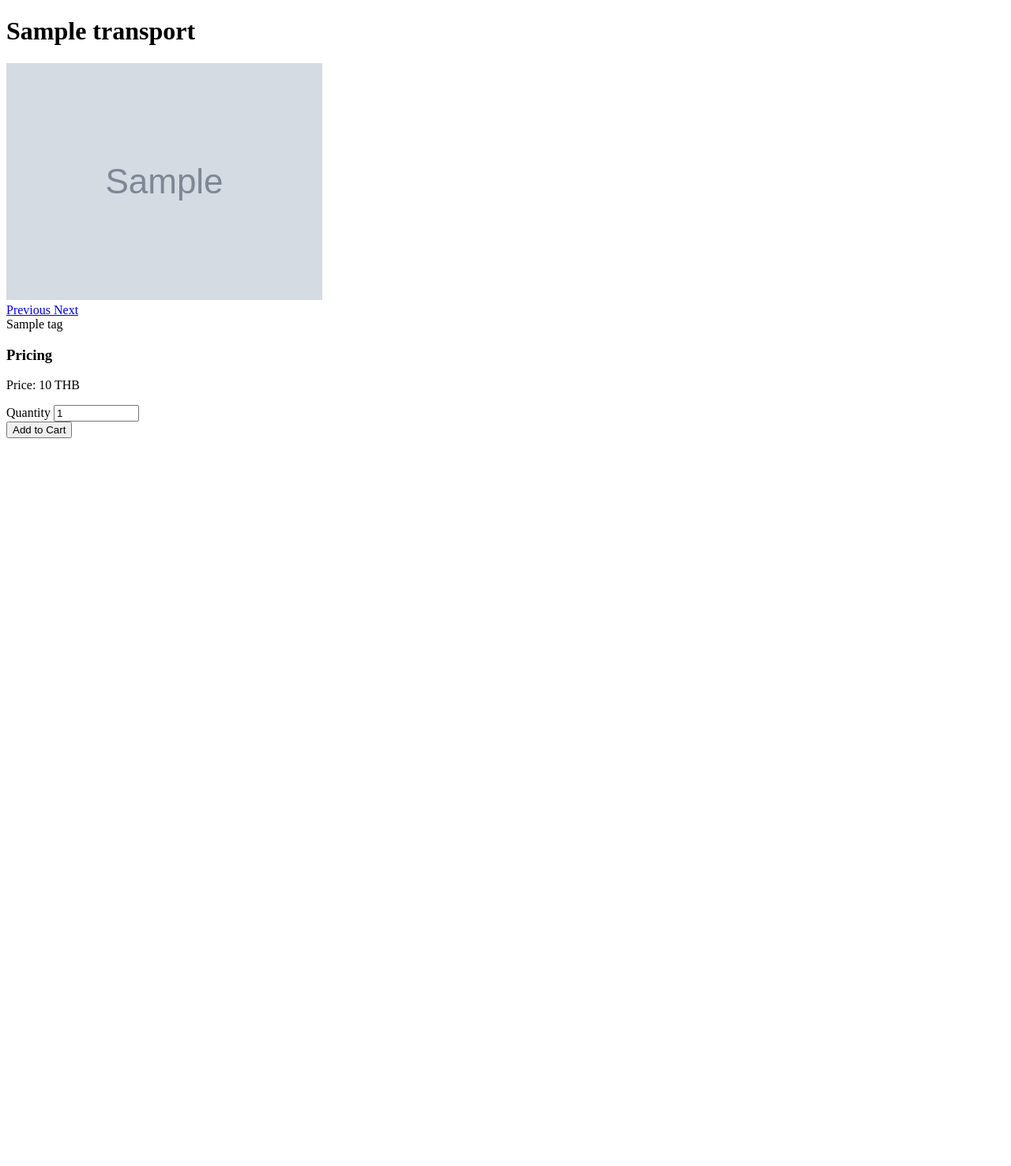
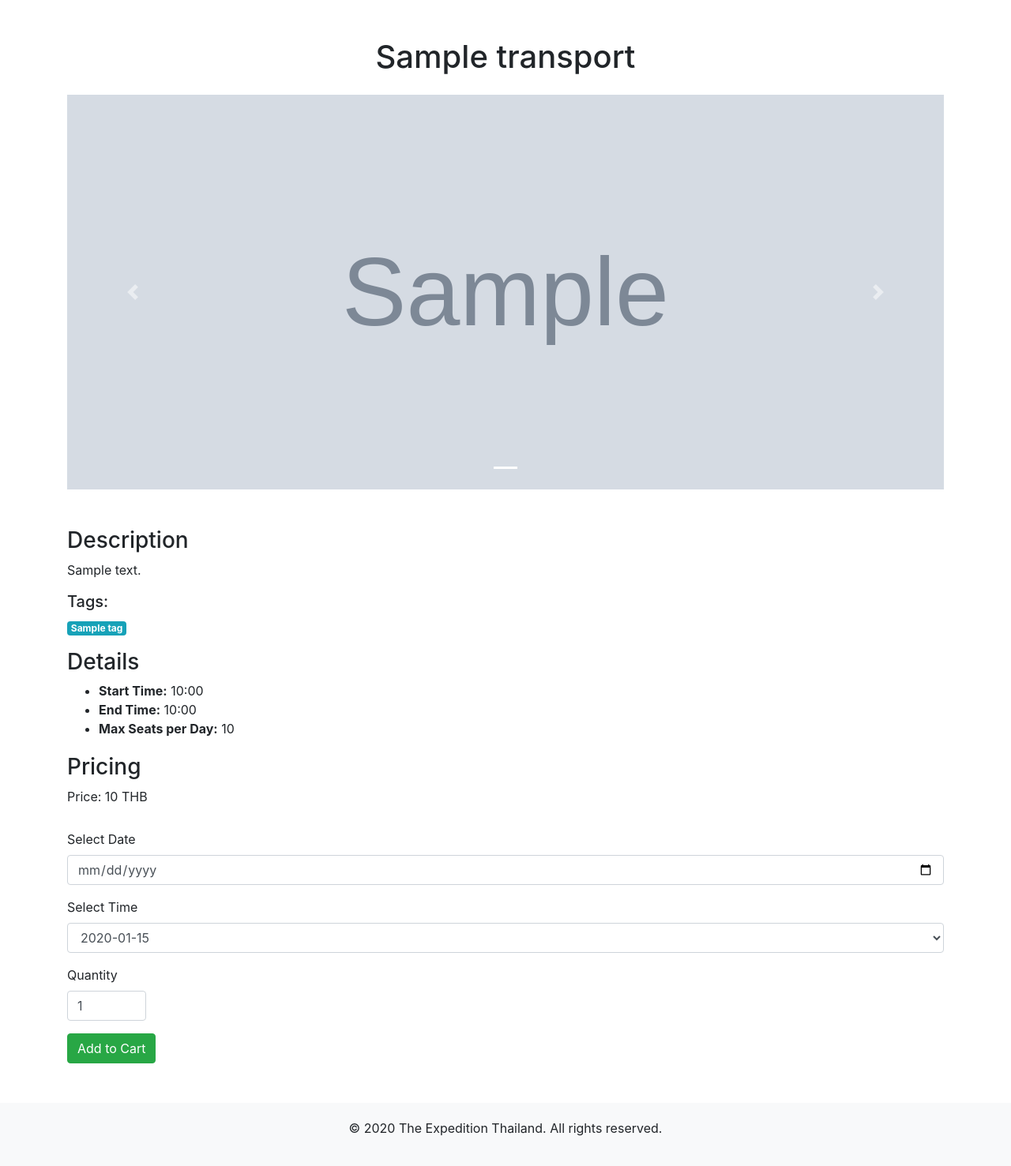
Before and after one commit to harshrider/fastTravel, a FastAPI app: template templates/transport_detail.html in a window 1280 px wide. Shown: the whole page at 79% size. Before the commit the page ends 555 px from the top, so only its background shows below. Run offline with FastAPI, Linux system fonts and the light colour scheme; the template is opened without the code that fills it: most values are stand-ins (such as "Sample title", 1, 10 or a date in 2020); grey boxes marked "Sample" are stand-in pictures; parts of the project's set-up code (start-up, migrations or seed data) failed here and were passed over; some libraries are stand-ins or nearby versions.

Commit message:
Updating Tour Details to work with new model, updated sign up to work with credit

```diff
--- a/templates/transport_detail.html
+++ b/templates/transport_detail.html
@@ -1,20 +1,53 @@
-<!-- templates/transport_detail.html -->
 <!DOCTYPE html>
 <html lang="en">
 <head>
     <meta charset="UTF-8">
     <title>{{ transport.name }} - Transport Details</title>
+    <link rel="stylesheet" href="https://stackpath.bootstrapcdn.com/bootstrap/4.5.2/css/bootstrap.min.css">
+    <style>
+        .carousel-item img {
+            width: 100%;
+            height: 500px;
+            object-fit: cover;
+        }
+        .badge {
+            margin-right: 5px;
+        }
+        .transport-details {
+            margin-top: 20px;
+        }
+        .transport-pricing {
+            margin-top: 20px;
+        }
+        .add-to-cart-form {
+            margin-top: 30px;
+        }
+        footer {
+            background-color: #f8f9fa;
+            padding: 20px 0;
+            margin-top: 50px;
+        }
+    </style>
 </head>
 <body>
+    <!-- Navbar -->
+    <!-- (Same as in tour_detail.html) -->
+
     <div class="container my-5">
-        <h1>{{ transport.name }}</h1>
+        <h1 class="text-center">{{ transport.name }}</h1>
 
         <!-- Image Carousel -->
-        <div id="transportCarousel" class="carousel slide" data-ride="carousel">
+        {% if transport.images %}
+        <div id="transportCarousel" class="carousel slide mt-4" data-ride="carousel">
+            <ol class="carousel-indicators">
+                {% for image in transport.images %}
+                <li data-target="#transportCarousel" data-slide-to="{{ loop.index0 }}" {% if loop.first %}class="active"{% endif %}></li>
+                {% endfor %}
+            </ol>
             <div class="carousel-inner">
                 {% for image in transport.images %}
-                    <div class="carousel-item {% if loop.index == 1 %}active{% endif %}">
-                        <img src="{{ image.url }}" alt="{{ transport.name }} Image {{ loop.index }}" class="img-fluid mb-4">
+                <div class="carousel-item {% if loop.first %}active{% endif %}">
+                    <img src="{{ image.url }}" alt="{{ transport.name }} Image {{ loop.index }}">
                 </div>
                 {% endfor %}
             </div>
@@ -27,20 +60,41 @@
                 <span class="sr-only">Next</span>
             </a>
         </div>
+        {% else %}
+        <p class="text-center">No images available for this transport.</p>
+        {% endif %}
+
+        <!-- Transport Details -->
+        <div class="transport-details mt-5">
+            <h3>Description</h3>
+            <p>{{ transport.description }}</p>
 
             <!-- Display Tags -->
-        <div class="tags">
+            {% if transport.tags %}
+            <h5>Tags:</h5>
+            <div class="tags mb-3">
                 {% for tag in transport.tags %}
                     <span class="badge badge-info">{{ tag.name }}</span>
                 {% endfor %}
             </div>
+            {% endif %}
 
+            <h3>Details</h3>
+            <ul>
+                <li><strong>Start Time:</strong> {{ transport.start_time.strftime('%H:%M') }}</li>
+                <li><strong>End Time:</strong> {{ transport.end_time.strftime('%H:%M') }}</li>
+                <li><strong>Max Seats per Day:</strong> {{ transport.max_seats }}</li>
+            </ul>
+        </div>
+
+        <!-- Pricing -->
+        <div class="transport-pricing">
             <h3>Pricing</h3>
             <p>
                 {% if user %}
-                {% if user.role == 'A' %}
+                    {% if user.role.value in ['A', 'S'] %}
                         Price: {{ transport.price_A }} THB
-                {% elif user.role == 'B' %}
+                    {% elif user.role.value == 'B' %}
                         Price: {{ transport.price_B }} THB
                     {% else %}
                         Price: {{ transport.price_C }} THB
@@ -49,16 +103,43 @@
                     Price: {{ transport.price_C }} THB
                 {% endif %}
             </p>
+        </div>
 
         <!-- Quantity and Add to Cart Form -->
+        <div class="add-to-cart-form">
             <form action="/cart/add" method="post">
                 <input type="hidden" name="transport_id" value="{{ transport.id }}">
                 <div class="form-group">
+                    <label for="date">Select Date</label>
+                    <input type="date" id="date" name="date" class="form-control" required>
+                </div>
+                <div class="form-group">
+                    <label for="time_slot">Select Time</label>
+                    <select id="time_slot" name="time_slot" class="form-control" required>
+                        {% for time_slot in time_slots %}
+                            <option value="{{ time_slot.strftime('%H:%M') }}">{{ time_slot.strftime('%H:%M') }}</option>
+                        {% endfor %}
+                    </select>
+                </div>
+                <div class="form-group">
                     <label for="quantity">Quantity</label>
-                <input type="number" id="quantity" name="quantity" value="1" min="1" class="form-control" style="width: 100px;">
+                    <input type="number" id="quantity" name="quantity" value="1" min="1" max="{{ transport.max_seats }}" class="form-control" style="width: 100px;" required>
                 </div>
                 <button type="submit" class="btn btn-success">Add to Cart</button>
             </form>
         </div>
+    </div>
+
+    <!-- Footer -->
+    <footer class="text-center">
+        <div class="container">
+            <p>&copy; {{ now().year }} The Expedition Thailand. All rights reserved.</p>
+        </div>
+    </footer>
+
+    <!-- Scripts -->
+    <script src="https://code.jquery.com/jquery-3.5.1.slim.min.js"></script>
+    <script src="https://cdn.jsdelivr.net/npm/@popperjs/core@2.5.3/dist/umd/popper.min.js"></script>
+    <script src="https://stackpath.bootstrapcdn.com/bootstrap/4.5.2/js/bootstrap.min.js"></script>
 </body>
 </html>
```
Also changed, not shown: databaseBasic/test_data.py (deleted, +0 -134 lines), routers/auth.py (+10 -2 lines), routers/tours.py (+16 -2 lines), routers/transports.py (+17 -3 lines), templates/tour_detail.html (+11 -3 lines), 1 other file. Lines whose indentation alone changed are shown as unchanged.
